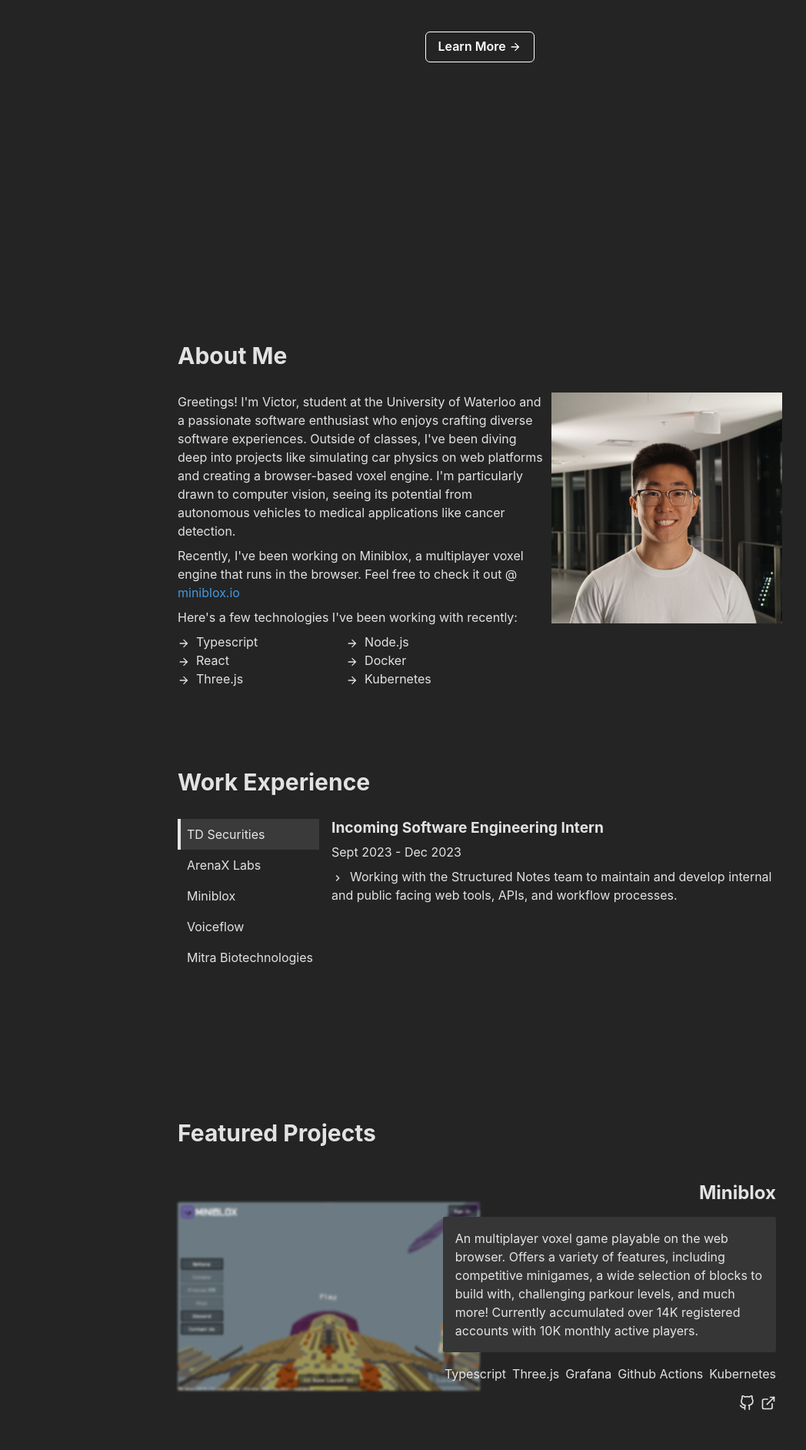
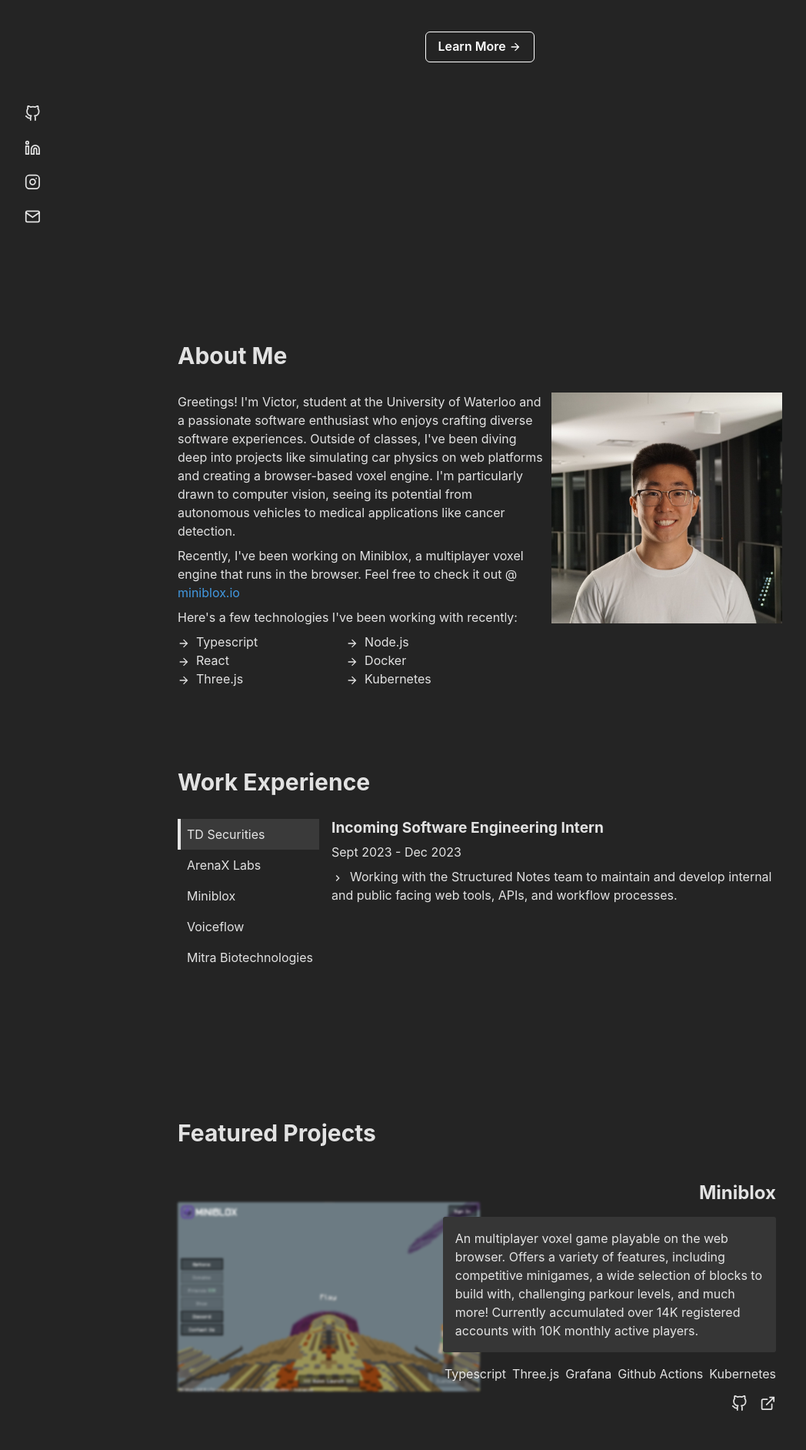
Before and after one commit to victoryqwei/victorwei.com, a React (Vite) app: page / in a window 1280 px wide. Shown: the part 460-2344 px from the top of the page at 77% size, without its empty margins (16-1064 px from the left). Built offline with nearby package versions, Linux system fonts and the light colour scheme; grey boxes are pictures that could not be loaded.

Commit message:
feat: add socials

```diff
--- a/src/App.tsx
+++ b/src/App.tsx
@@ -7,12 +7,15 @@
 import Title from "./react/Title";
 import WorkExperience from "./react/Work";
 import FadeInSection from "./react/components/FadeInSection";
+import Socials from "./react/Socials";
 
 const App: React.FC = () => {
   return (
     <>
       <Center color="rgba(255, 255, 255, 0.87)">
         <NavBar />
+
+        <Socials />
 
         <Box textAlign="left" lineHeight="1.5" maxW="850px" w="100%">
           <VStack alignItems="flex-start">
--- a/src/index.css
+++ b/src/index.css
@@ -21,7 +21,6 @@
   -webkit-backdrop-filter: blur(3px); /* Use for Safari 9+, Edge 17+ (not a mistake) and iOS Safari 9.2+ */
   backdrop-filter: blur(3px); /* Supported in Chrome 76 */
   background: "rgba(0, 0, 0, .4)";
-  filter: brightness(0.5);
 
   content: "";
   display: block;
--- a/src/react/Contact.tsx
+++ b/src/react/Contact.tsx
@@ -1,6 +1,10 @@
-import { Button, Center, Heading, Link, VStack, Text, Box } from "@chakra-ui/react";
+import { Button, Center, Heading, Link, VStack, Text, Box, HStack } from "@chakra-ui/react";
+import { useMobile } from "../utils/hooks";
+import { FiGithub, FiInstagram, FiLinkedin, FiMail } from "react-icons/fi";
+import SocialIcon from "./components/SocialIcon";
 
 const Contact: React.FC = () => {
+  const [isMobile] = useMobile();
   return (
     <Center id="contact" py="2em" px="2em" h="100vh" w="100%" textAlign="center">
       <VStack gap={0} justifyContent="space-between" h="100%">
@@ -23,9 +27,17 @@
             </Button>
           </Link>
         </VStack>
-        <Box>
+        <VStack gap="1em">
+          {isMobile && (
+            <HStack gap="1.5em">
+              <SocialIcon icon={<FiGithub size="1.3em" />} link="https://github.com/victoryqwei" />
+              <SocialIcon icon={<FiLinkedin size="1.3em" />} link="https://www.linkedin.com/in/victoryqwei/" />
+              <SocialIcon icon={<FiInstagram size="1.3em" />} link="https://www.instagram.com/victoryqwei/" />
+              <SocialIcon icon={<FiMail size="1.3em" />} link="mailto:victoryqwei@gmail.com" />
+            </HStack>
+          )}
           <Text>website built by yours truly | © 2023 Victor Wei</Text>
-        </Box>
+        </VStack>
       </VStack>
     </Center>
   );
--- a/src/react/Projects.tsx
+++ b/src/react/Projects.tsx
@@ -1,10 +1,11 @@
-import { Box, HStack, Heading, Image, Link, Text, VStack } from "@chakra-ui/react";
+import { Box, HStack, Heading, Image, Text, VStack } from "@chakra-ui/react";
 import { FiExternalLink, FiGithub } from "react-icons/fi";
 import airflip from "../assets/airflip.png";
 import miniblox from "../assets/miniblox.png";
 import quickmark from "../assets/quickmark.png";
 import { useMobile } from "../utils/hooks";
 import FadeInSection from "./components/FadeInSection";
+import SocialIcon from "./components/SocialIcon";
 
 interface ProjectData {
   [key: string]: {
@@ -93,18 +94,17 @@
                   backgroundSize="cover"
                   backgroundPosition="center"
                   borderRadius="3px"
-                  backdropFilter="blur(1px)">
+                  backdropFilter="blur(1px)"
+                  _after={{
+                    filter: "brightness(0.5)",
+                  }}>
                   <VStack zIndex={1} gap="1em" align="flex-start" p="1em" className="u-non-blurred">
                     <Heading fontSize="2xl">{name}</Heading>
                     <Text>{data[name].description}</Text>
                     <Text>{data[name].tools.join(" ")}</Text>
                     <HStack>
-                      <Link href={data[name].links.github} isExternal>
-                        <FiGithub size={20} />
-                      </Link>
-                      <Link href={data[name].links.website} isExternal>
-                        <FiExternalLink size={20} />
-                      </Link>
+                      <SocialIcon icon={<FiGithub size="1.3em" />} link={data[name].links.github} />
+                      <SocialIcon icon={<FiExternalLink size="1.3em" />} link={data[name].links.website} />
                     </HStack>
                   </VStack>
                 </Box>
@@ -128,13 +128,9 @@
                         </Text>
                       ))}
                     </HStack>
-                    <HStack>
-                      <Link href={data[name].links.github} isExternal>
-                        <FiGithub size={20} />
-                      </Link>
-                      <Link href={data[name].links.website} isExternal>
-                        <FiExternalLink size={20} />
-                      </Link>
+                    <HStack gap="1em">
+                      <SocialIcon icon={<FiGithub size="1.3em" />} link={data[name].links.github} />
+                      <SocialIcon icon={<FiExternalLink size="1.3em" />} link={data[name].links.website} />
                     </HStack>
                   </VStack>
 
--- /dev/null
+++ b/src/react/Socials.tsx
@@ -0,0 +1,23 @@
+import { Box, VStack } from "@chakra-ui/react";
+import { FiGithub, FiInstagram, FiLinkedin, FiMail } from "react-icons/fi";
+import { useMobile } from "../utils/hooks";
+import SocialIcon from "./components/SocialIcon";
+
+const Socials: React.FC = () => {
+  const [isMobile] = useMobile();
+
+  if (isMobile) return null;
+
+  return (
+    <Box position="fixed" left="3em" bottom="3em">
+      <VStack gap="1.5em">
+        <SocialIcon icon={<FiGithub size="1.3em" />} link="https://github.com/victoryqwei" />
+        <SocialIcon icon={<FiLinkedin size="1.3em" />} link="https://www.linkedin.com/in/victoryqwei/" />
+        <SocialIcon icon={<FiInstagram size="1.3em" />} link="https://www.instagram.com/victoryqwei/" />
+        <SocialIcon icon={<FiMail size="1.3em" />} link="mailto:victoryqwei@gmail.com" />
+      </VStack>
+    </Box>
+  );
+};
+
+export default Socials;
--- /dev/null
+++ b/src/react/components/SocialIcon.tsx
@@ -0,0 +1,21 @@
+import { Box } from "@chakra-ui/react";
+
+const SocialIcon: React.FC<{ icon: React.ReactNode; link: string }> = ({ icon, link }) => {
+  return (
+    <Box
+      pos="relative"
+      as="a"
+      href={link}
+      target="_blank"
+      rel="noopener noreferrer"
+      _hover={{
+        color: "rgba(255, 255, 255, 0.87)",
+        transform: "scale(1.2)",
+      }}
+      transition="transform 0.3s">
+      {icon}
+    </Box>
+  );
+};
+
+export default SocialIcon;
```
